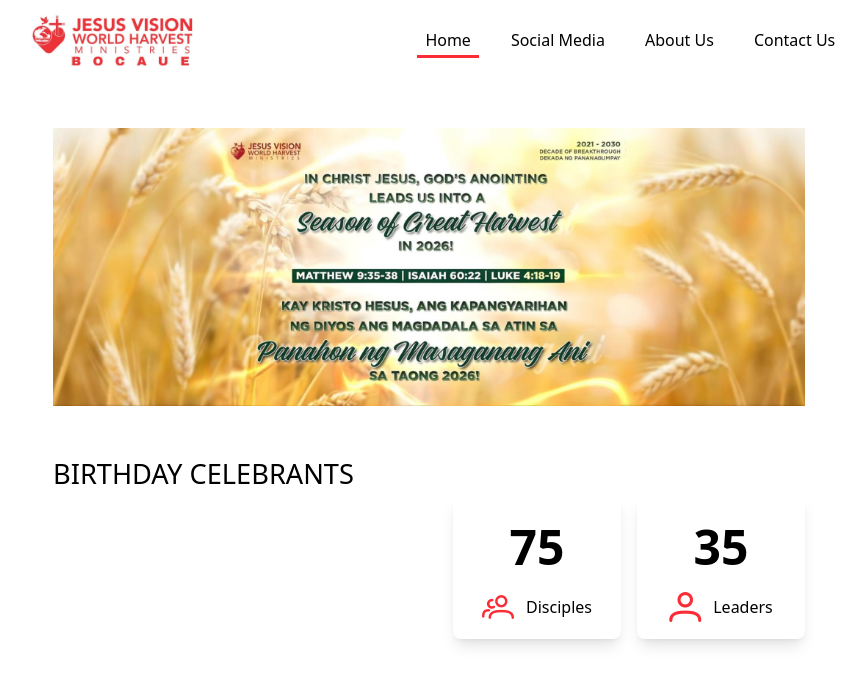
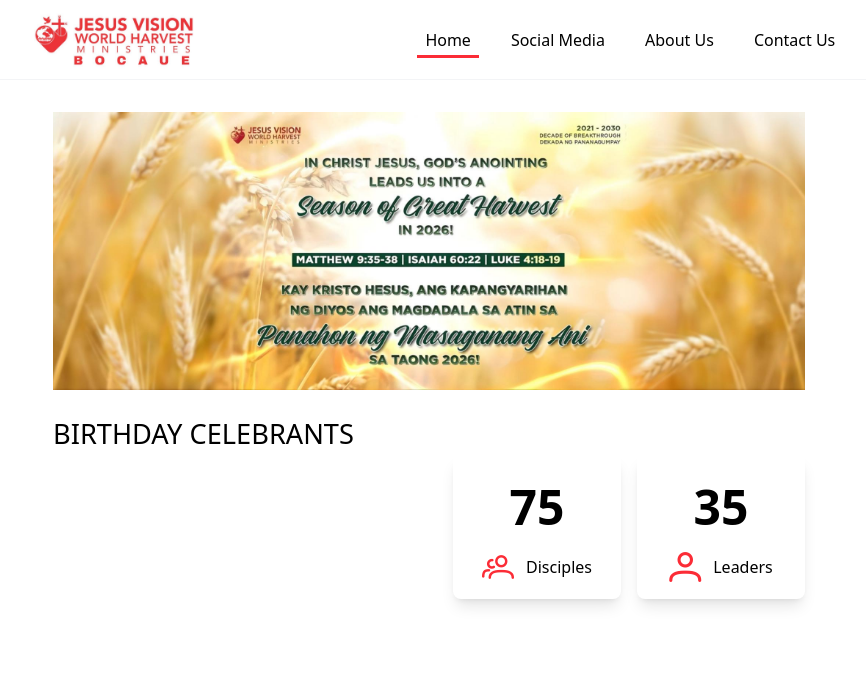
Before and after one commit to ghedszxc/church-monitoring, a Vue app in the folder web-app/: page / in a window 1280 px wide. Shown: the top 684 px of the page, without its empty margins (211-1077 px from the left). Built offline with nearby package versions, Linux system fonts and the light colour scheme.

Commit message:
include fb page

```diff
--- a/web-app/src/components/topNav/index.vue
+++ b/web-app/src/components/topNav/index.vue
@@ -1,5 +1,5 @@
 <template>
-  <nav class="h-[4rem] lg:h-[5rem] flex">
+  <nav class="h-[4rem] lg:h-[5rem] flex border-b border-gray-100">
     <div class="flex-1 place-content-end">
       <img
         src="/src/assets/images/logo.jpg"
@@ -12,6 +12,7 @@
         <template v-for="(item, key) in menus" :key="key">
           <a
             :href="item?.url"
+            :target="isExternal ? '_blank' : '_self'"
             :class="`mr-6 px-2 py-3 font-[300] ${$route.path == item.url && 'border-b-3 border-red-500 pb-1 font-[500]'}`"
           >
             {{ item?.text }}
@@ -27,27 +28,29 @@
   </nav>
 </template>
 
-<script>
-export default {
-  data: () => ({
-    menus: [
+<script setup>
+import { ref } from 'vue'
+
+const menus = ref([
   {
     text: 'Home',
     url: '/',
+    isExternal: false,
   },
   {
     text: 'Social Media',
-        url: '/social-media',
+    url: 'https://www.facebook.com/visionchurchbocaue',
+    isExternal: true,
   },
   {
     text: 'About Us',
     url: '/about-us',
+    isExternal: false,
   },
   {
     text: 'Contact Us',
     url: '/contact-us',
+    isExternal: false,
   },
-    ],
-  }),
-}
+])
 </script>
--- a/web-app/src/pages/a_landing/index.vue
+++ b/web-app/src/pages/a_landing/index.vue
@@ -1,10 +1,10 @@
 <template>
-  <div class="mt-12 w-[95vw] lg:w-[85vw] xl:w-[60vw] place-self-center px-2">
-    <div class="my-6 lg:my-12">
+  <div class="my-8 w-[95vw] lg:w-[85vw] xl:w-[60vw] place-self-center px-2">
+    <div class="mb-6">
       <img src="@/assets/images/fd-26.jpg" class="h-full w-full" />
     </div>
 
-    <div class="grid grid-cols-1 md:grid-cols-2 gap-8 xl:gap-12 mb-6 lg:mb-12">
+    <div class="grid grid-cols-1 md:grid-cols-2 gap-8 xl:gap-12 mb-6">
       <Birthday />
 
       <div>
```
Lines whose indentation alone changed are shown as unchanged.
